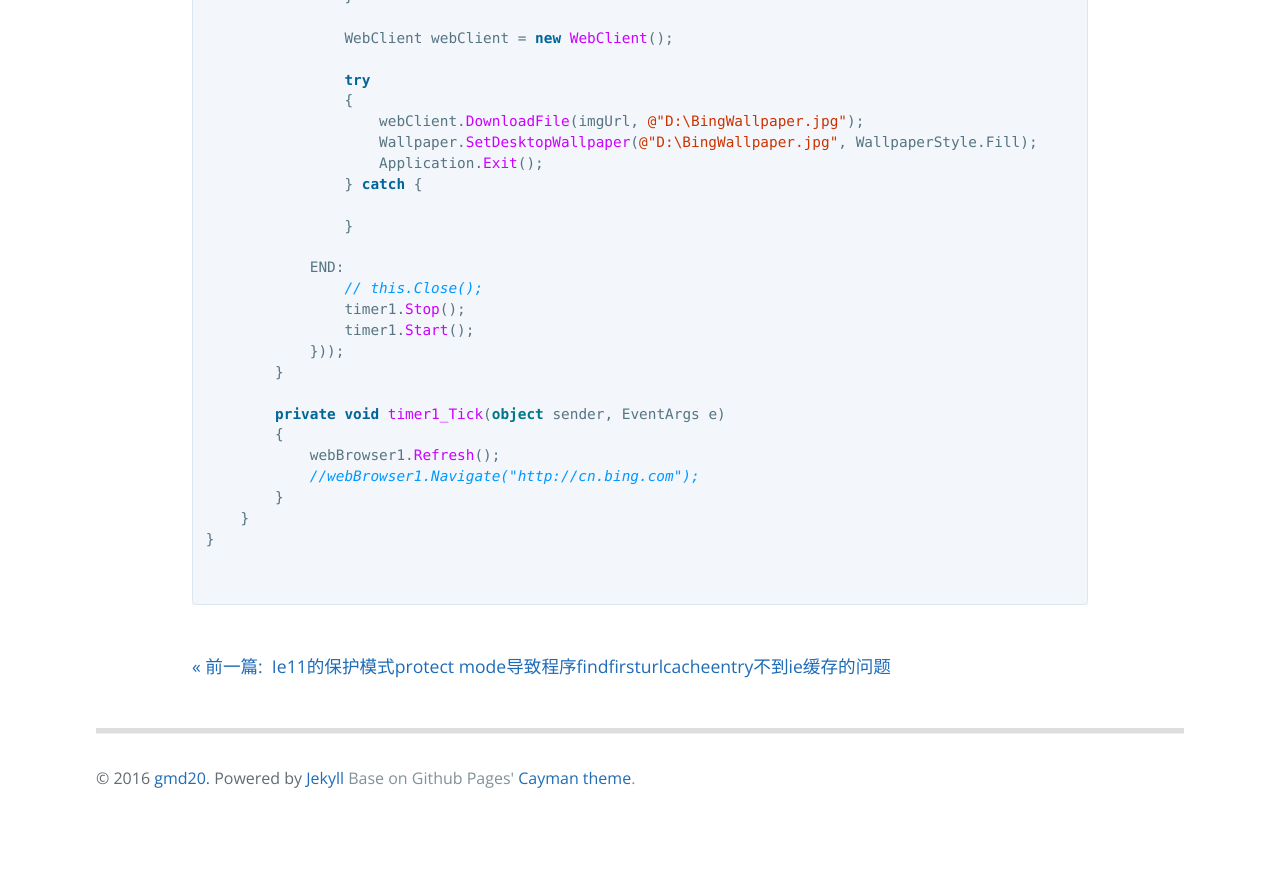
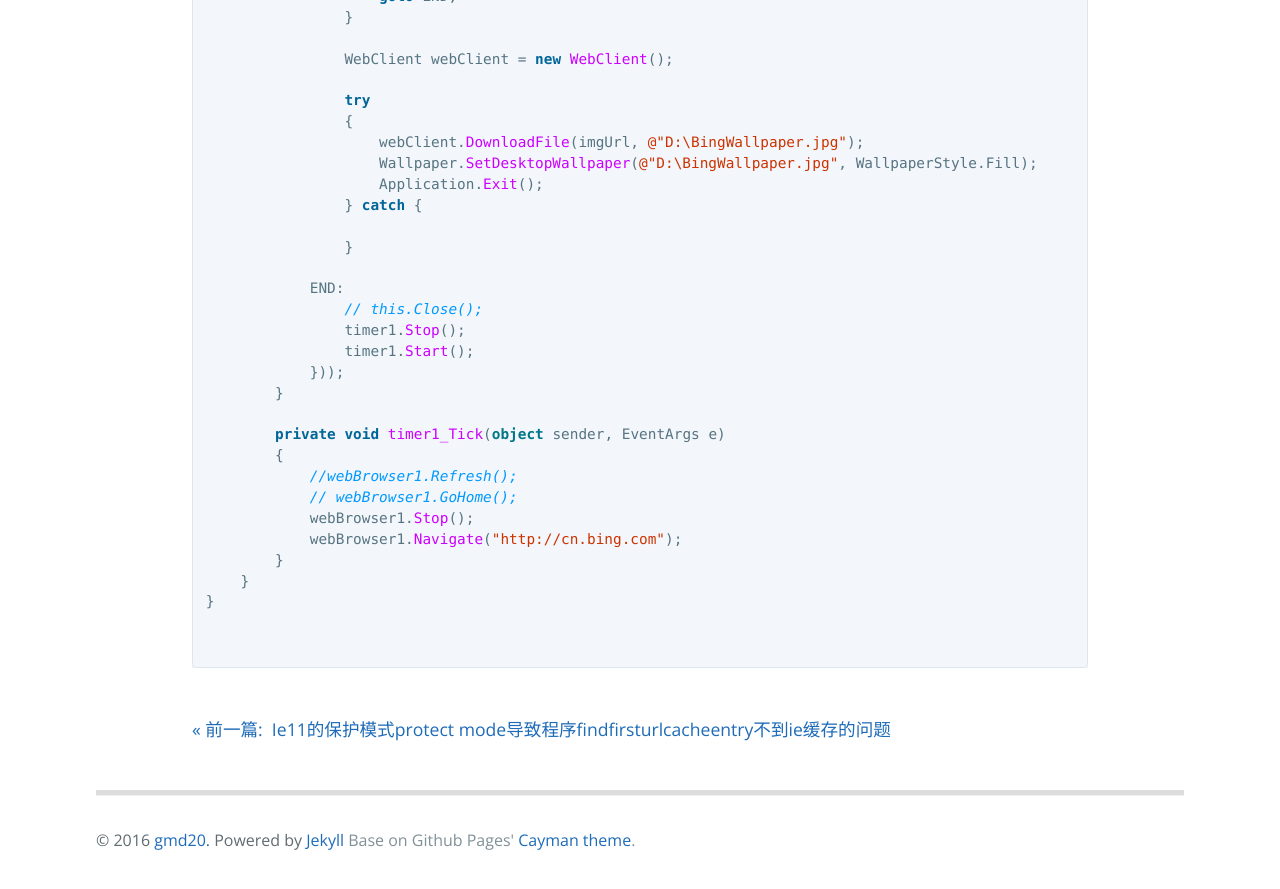
Before and after one commit to gmd20/gmd20.github.io, a Jekyll site: the page built from _posts/2016-10-12-C#例子把bing每日图片设置为windows10桌面背景BingWallpaper.markdown, in a window 1280 px wide and 900 px high, scrolled down 5728 px. Shown: the top 889 px of the window. Built offline with Jekyll 4.4.1, drawn with Linux system fonts in a browser that asks for light colours; Markdown is read by kramdown in place of the engine named in the settings; comment, search, counter and statistics services are not loaded; before the commit the page ends 6566 px from its top, so only the background shows below that; some of the changed text lies outside the part shown.

Commit message:
Update 2016-10-12-C#例子把bing每日图片设置为windows10桌面背景BingWallpaper.markdown

```diff
--- a/_posts/2016-10-12-C#例子把bing每日图片设置为windows10桌面背景BingWallpaper.markdown
+++ b/_posts/2016-10-12-C#例子把bing每日图片设置为windows10桌面背景BingWallpaper.markdown
@@ -202,6 +202,7 @@ namespace BingWallpaper
 
             }
             //webBrowser1.Url = new Uri("http://cn.bing.com");
+            webBrowser1.ScriptErrorsSuppressed = true;
             webBrowser1.Navigate("http://cn.bing.com");
             timer1.Interval = 60000;
             timer1.Start();
@@ -262,8 +263,10 @@ namespace BingWallpaper
 
         private void timer1_Tick(object sender, EventArgs e)
         {
-            webBrowser1.Refresh();
-            //webBrowser1.Navigate("http://cn.bing.com");
+            //webBrowser1.Refresh();
+            // webBrowser1.GoHome();
+            webBrowser1.Stop();
+            webBrowser1.Navigate("http://cn.bing.com");
         }
     }
 }
```
